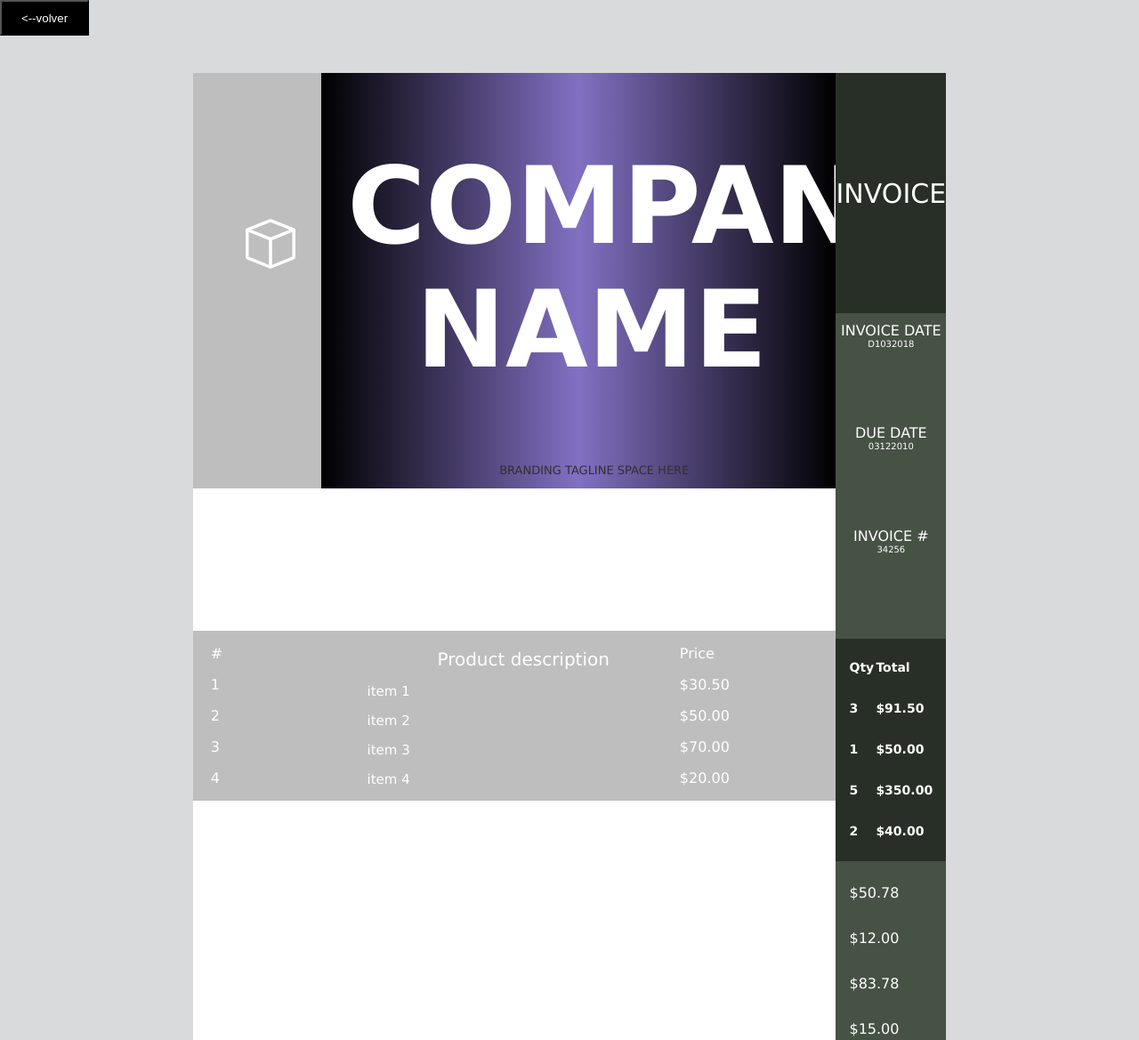
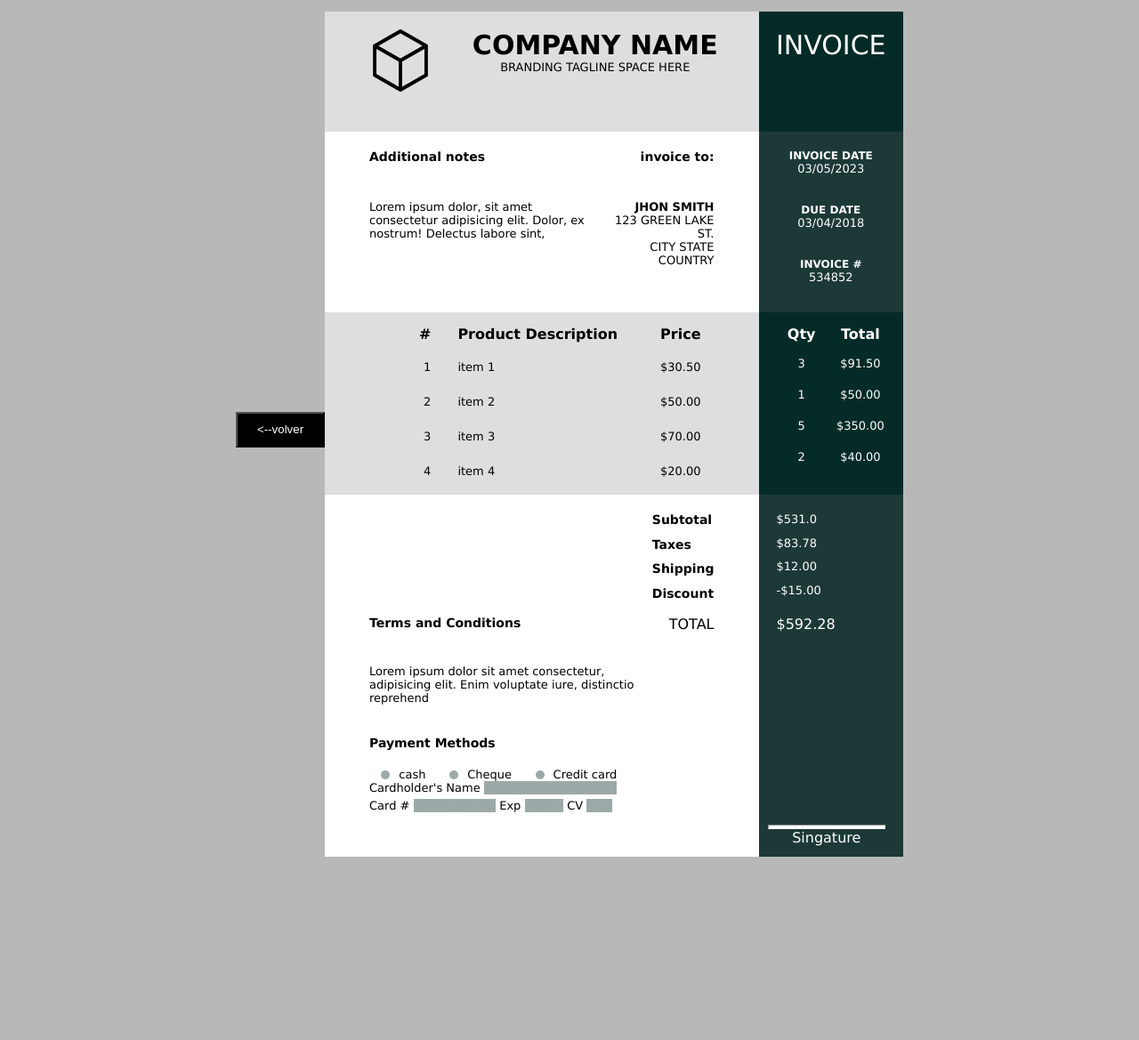
Before and after one commit to mayerlyuribe/Portafolio-Maye, a plain HTML site: page factura/factura.html in a window 1280 px wide. Shown: the top 1169 px of the page at 89% size. After the commit the page ends 976 px from the top, so only its background shows below. Drawn offline with Linux system fonts and the light colour scheme; files that its build step writes are made by us from their sources.

Commit message:
factura realizada

```diff
--- a/factura/factura.html
+++ b/factura/factura.html
@@ -3,113 +3,134 @@
 <head>
     <meta charset="UTF-8">
     <meta name="viewport" content="width=device-width, initial-scale=1.0">
-    <link rel="stylesheet" type="" href="Style.css">
-    <title>Factura</title>
-    <link rel="stylesheet" href="styles.css">
+    <title>Document</title>
+    <link rel="stylesheet" href="./style.css">
     <link rel="shortcut icon" type="image/x-icon" href="../img/invoice.png" type="image">
 </head>
 <body>
         <a href="../index.html">
             <button id = "volver"><--volver</button></a>
-    <div class="box">
-        <div class="left">
-            <div class="uno">
-                <div class="icono">
-                    <svg xmlns="http://www.w3.org/2000/svg" width="56" height="56" fill="currentColor" class="bi bi-box" viewBox="0 0 16 16">
-                        <path d="M8.186 1.113a.5.5 0 0 0-.372 0L1.846 3.5 8 5.961 14.154 3.5zM15 4.239l-6.5 2.6v7.922l6.5-2.6V4.24zM7.5 14.762V6.838L1 4.239v7.923zM7.443.184a1.5 1.5 0 0 1 1.114 0l7.129 2.852A.5.5 0 0 1 16 3.5v8.662a1 1 0 0 1-.629.928l-7.185 2.874a.5.5 0 0 1-.372 0L.63 13.09a1 1 0 0 1-.63-.928V3.5a.5.5 0 0 1 .314-.464z"/>
-                    </svg>
-                </div>
+    <div class="factura">
         <div id="titulo">
+            <img src="img/cubo.png" alt="logo" id="img">
+            <div>
                 <h1 class="titulo1">COMPANY NAME</h1>
                 <p id="titulo2">BRANDING TAGLINE SPACE HERE</p>
             </div>
         </div>
-            <div class="dos">
-                <div id="notas">
-                    <h3 class="notes">Additional notes</h3>
-                    <p class="par1">Ut enim ad minim veniam quis nostrud exercitatiion ullainca laborts nist ut alinup ex ea commodo conedqual.</p>
+        <div id="invoice-titl">
+            <p style="font-size: 30px; text-align: center;">INVOICE</p>
         </div>
-                <div id="invoceto">
-                    <h3>Invoice to:</h3>
-                    <p>JOHN SMITH</p>
-                    <p>123 GREEN LAKE ST</p>
+        <div class ="secc-notes">
+            <div>
+                <h2>Additional notes</h2>
+            </div>
+            <div>
+                <h2 class="info">invoice to:</h2>
+            </div>
+            <div>
+                <p>Lorem ipsum dolor, sit amet consectetur adipisicing elit. Dolor, ex nostrum! Delectus labore sint, </p>
+            </div>
+            <div class="info">
+                <p><strong>JHON SMITH</strong></p>
+                <p>123 GREEN LAKE ST.</p>
                 <p>CITY STATE</p>
                 <p>COUNTRY</p>
             </div>
         </div>
-            <div class="tres">
-                <div id="numl">
-                    <p>#</p>
-                    <p>1</p>
-                    <p>2</p>
-                    <p>3</p>
-                    <p>4</p>
+        <div class ="secc-dates">
+            <div>
+                <h3>INVOICE DATE</h3>
+                <p>03/05/2023</p>
             </div>
-                <div id="num2">
-                    <p id="descripcion">Product description</p>
-                    <p>item 1</p>
-                    <p>item 2</p>
-                    <p>item 3</p>
-                    <p>item 4</p>
+            <div>
+                <h3>DUE DATE</h3>
+                <p>03/04/2018</p>
             </div>
-                <div id="price">
-                    <p>Price</p>
-                    <p>$30.50</p>
-                    <p>$50.00</p>
-                    <p>$70.00</p>
-                    <p>$20.00</p>
+            <div>
+                <h3>INVOICE #</h3>
+                <p>534852</p>
             </div>
         </div>
-            <div id="subtotal">
-                <p><strong>Subtotal</strong></p>
-                <p><strong>Taxes</strong></p>
-                <p><strong>Shipping</strong></p>
-                <p><strong>Discount</strong></p>
-                <span>Total</span>
+        <div class="resumen-productos">
+            <span class="num"><strong>#</strong></span>
+            <span class="item"><strong>Product Description</strong></span>
+            <span class ="price"><strong>Price</strong></span>
+            <p class="num">1</p>
+            <p class="item">item 1</p>
+            <p class="price">$30.50</p>
+            <p class="num">2</p>
+            <p class="item">item 2</p>
+            <p class="price">$50.00</p>
+            <p class="num">3</p>
+            <p class="item">item 3</p>
+            <p class="price">$70.00</p>
+            <p class="num">4</p>
+            <p class="item">item 4</p>
+            <p class="price">$20.00</p>
         </div>
-            <div id="terms">
-                <p><strong>Terms & Conditions</strong>
-                <p class="par2">Lorem ipsum dolor sit amet consectetur adipisicing elit. Voluptas, voluptate.</p>
+        <div class="resumen-total">
+            <span><strong>Qty</strong></span>
+            <span><strong>Total</strong></span>
+            <p>3</p>
+            <p>$91.50</p>
+            <p>1</p>
+            <p>$50.00</p>
+            <p>5</p>
+            <p>$350.00</p>
+            <p>2</p>
+            <p>$40.00</p>
         </div>
-            <div id="payment">
-                <p><strong>Payment Methods</strong></p>
-                <p class="par3">Lorem ipsum dolor sit amet consectetur adipisicing elit. Voluptas, voluptate.</p>
+        <div class="cuentas">
+            <div id="contenido-cuentas">
+                <h5>Subtotal</h5>
+                <h5>Taxes</h5>
+                <h5>Shipping</h5>
+                <h5>Discount</h5>
             </div>
         </div>
-        <div class="right">
-            <div id="invoice-title">
-                <div>INVOICE</div>
+        <div class="cuentas-total">
+            <p>$531.0</p>
+            <p>$83.78</p>
+            <p>$12.00</p>
+            <p>-$15.00</p>
         </div>
-            <div id="invoice">
+        <div class="terminos">
+            <h2>Terms and Conditions</h2>
+            <span class="num" style="padding-right: 50px;">TOTAL</span>
+            <p>Lorem ipsum dolor sit amet consectetur, adipisicing elit. Enim voluptate iure, distinctio reprehend</p>
+        </div>
+        <div id="valor-total">
+            <span style="padding-left: 20px;">$592.28</span>
+        </div>
+        <div class="payment">
             <div>
-                    <p class="tit">INVOICE DATE</p>
-                    <p class = "datos">D1032018</p>
+                <h2 style="margin-bottom: 20px;">Payment Methods</h2>
+                <div class="contenido-pay">
+                    <div class="metodos-pay">
+                        <div class="circulo"></div>
+                        <p>cash</p>
+                    </div>
+                    <div class="metodos-pay">
+                        <div class="circulo"></div>
+                        <p>Cheque</p>
+                    </div>
+                    <div class="metodos-pay">
+                        <div class="circulo"></div>
+                        <p>Credit card</p>
+                    </div>
+                </div>
+                <div id="cardholder">
+                    <p>Cardholder's Name <span class="text-cubierto">samañabwqh por priva</span></p>
+                    <p>Card # <span class="text-cubierto"> 1245aj12sa62</span> Exp <span class="text-cubierto"> Odlsas</span> CV <span class="text-cubierto">jhssj</span></p>
                 </div>
                 <div>
-                    <p class="tit">DUE DATE</p>
-                    <p class = "datos">03122010</p>
-                </div>
-                <div>
-                    <p class="tit">INVOICE #</p>
-                    <p class = "datos">34256</p>
                 </div>
             </div>
-            <div class="qty">
-                <p>Qty</p><p>Total</p>
-                <p>3</p><p>$91.50</p>
-                <p>1</p><p>$50.00</p>
-                <p>5</p><p>$350.00</p>
-                <p>2</p><p>$40.00</p>
         </div>
-            <div id="prices">
-                <p>$50.78</p>
-                <p>$12.00</p>
-                <p>$83.78</p>
-                <p>$15.00</p>
-            </div>
-            <div id="tot">
-                <strong><p>$592.28</p></strong>
-                <strong><p>Singature</p></strong>
+        <div class="linea-fin">
+            <hr style="height: 3px; background-color: #ffffff;">
+            <span>Singature</span>
         </div>
     </div>
 </body>
--- /dev/null
+++ b/factura/style.css
@@ -0,0 +1,191 @@
+*{
+    font-family: verdana, sans-serif, Helvetica;
+    margin: 0;
+    padding: 0;
+}
+body{
+    display: flex;
+    justify-content: center;
+    align-items: center;
+    background-color: #b8b8b8;
+    margin: 1%;
+}
+h1{
+    font-weight: bold;
+    font-size: 30px;
+}
+h3{
+    font-size: 12px;
+}
+h2{
+    font-size: 14px;
+}
+P{
+    font-weight: 100;
+    font-size: 13px;
+}
+h5{
+    font-weight: bolder;
+    font-size: 14px;
+}
+
+.factura{
+    width: 650px;
+    height: 950px;
+    background-color: #ffffff;
+    display: grid;
+    grid-template-columns: 3fr 1fr;
+    grid-template-rows: 1fr 1.5fr 1fr 1fr 1fr 1fr;
+}
+
+#titulo{
+    display: grid;
+    grid-template-columns: 1fr 4fr;
+    grid-template-rows: 1fr;
+    text-align: center;
+    background-color: #dedede;
+    padding-top: 20px;
+}
+
+#img{
+    width: 70px;
+    margin-left: 50px;
+}
+
+#invoice-titl{
+    padding-top: 20px;
+    text-align: center;
+    font-weight: 100;
+    background-color:#042B27 ;
+    color: #ffffff;
+}
+.secc-notes{
+    display: grid;
+    grid-template-columns: 1.5fr 1fr;
+    background-color: #ffffff;
+    padding-top: 20px;
+    padding-bottom: 20px;
+    margin-left: 50px;
+    gap: 10px;
+}
+.info{
+    text-align: right;
+    padding-right: 50px;
+}
+.secc-dates{
+    display: grid;
+    grid-template-rows: 1fr 1fr 1fr;
+    text-align: center;
+    background-color: #1c3937;
+    color: #ffffff;
+    padding-top: 20px;
+}
+.resumen-productos{
+    display: grid;
+    grid-template-columns: 1fr 2fr 1fr;
+    grid-template-rows: repeat(5, 1fr);
+    background-color: #dedede;
+    gap:20px;
+    padding: 15px;
+}
+.price{
+    text-align: right;
+    padding-right: 50px;
+}
+.item{
+    padding-left: 10px;
+}
+.resumen-total{
+    background-color: #042B27;
+    color: #ffffff;
+    display: grid;
+    grid-template-columns: 1fr 1fr;
+    grid-template-rows: repeat(5, 1fr);
+    text-align: center;
+    padding: 15px;
+}
+.num{
+    text-align: right;
+}
+.cuentas{
+    display: flex;
+    justify-content: flex-end;
+    width: 100%;
+}
+#contenido-cuentas{
+    text-align: left;
+    display: flex;
+    flex-direction: column;
+    gap:10%;
+    padding-right: 50px;
+    padding-top: 20px;
+}
+.cuentas-total{
+    background-color:#1c3937 ;
+    color: #ffffff;
+    font-weight: 300;
+    display: flex;
+    flex-direction: column;
+    gap: 10%;
+    padding-left: 20px;
+    padding-top: 20px;
+}
+.terminos{
+    display: grid;
+    grid-template-columns: 3fr 1fr;
+    padding-left: 50px;
+}
+#valor-total{
+    background-color: #1c3937;
+    color: #ffffff;
+}
+.linea-fin{
+    background-color: #1c3937;
+    color: #ffffff;
+}
+.payment{
+    display: grid;
+    grid-template-columns: 2fr 1fr;
+    padding-left: 50px;
+    margin-bottom: 40px;
+}
+.contenido-pay{
+    display: flex;
+    flex-direction: row;
+    align-items:center;
+    justify-content: space-around;
+
+}
+.circulo{
+    width: 10px;
+    height: 10px;
+    background-color: #9ca9a8;
+    border-radius: 50%;
+}
+.metodos-pay{
+    display: flex;
+    gap: 10px;
+    align-items: center;
+}
+#cardholder{
+    display: flex;
+    flex-wrap: wrap;
+    direction: row;
+    gap: 5px;
+}
+.text-cubierto{
+    color: #9ca9a8;
+    background-color: #9ca9a8;
+}
+.linea-fin{
+    padding: 100px 20px 10px 10px;
+    text-align: center;
+}
+#volver{
+    font-family: "Revalia", sans-serif;
+    background-color: #000000;
+    color:white;
+    width: 100px;
+    height: 40px;
+    margin-bottom: 10px ;
+}
--- a/factura/styles.css
+++ /dev/null
@@ -1,193 +0,0 @@
-body{
-    margin: 0;
-    padding: 0;
-    background-color: rgb(217, 218, 219);
-    font-family: Verdana, Geneva, Tahoma, sans-serif;
-}
-
-.box{
-    width: 35%;
-    min-height: 80vh;
-    margin: auto;
-    padding-top: 2.5%;
-    display: grid;
-    justify-content: center;
-    align-items: center;
-    grid-template-columns: 2fr 1fr;
-    align-items: stretch;
-    margin-bottom: 40px;
-}
-*/columna izquierda*/
-.left {
-    background-color: rgb(255, 255, 255);
-    display: flex;
-    flex-direction: column;
-}
-.uno {
-    background-color: rgb(190, 190, 190);
-    display: grid;
-    grid-template-columns: 20% 80%;
-    flex: 2;
-}
-.icono{
-    display: flex;
-    justify-content: center;
-    align-items: center;
-    width: 120%;
-    height: 70%;
-    margin-top: 20%;
-}
-.titulo{
-    position: static;
-    display: flex;
-    justify-content: center;
-    flex-direction: column;
-    width: 100%;
-    height: 100%;
-    padding: 0 100px;
-}
-.titulo1{
-    margin-left: 5%;
-}
-#titulo2{
-    font-size:small;
-    color: rgb(49, 48, 48);
-    margin-left: 6%;
-}
-
-.dos {
-    background-color: rgb(255, 255, 255);
-    display: grid;
-    grid-template-columns: 67% 33%;
-    padding-left: 10px;
-    flex: 3;
-}
-#notes{
-    font-size: larger;
-    margin-left: 15%;
-    margin-top: 100px;
-}
-#invoceto{
-    font-size:small;
-    text-align: right;
-    padding-right: 20px;
-}
-.tres {
-    background-color: rgb(190, 190, 190);
-    display: grid;
-    grid-template-columns: 1fr 2fr 1fr;
-    padding-left: 20px;
-    flex: 2;
-}
-.numeros{
-    font-size: 15px;
-}
-#numl{
-    margin-top: auto;
-}
-#num2{
-    margin-top: auto;
-    font-size: 15px;
-}
-#subtotal {
-    text-align: right;
-    padding-right: 20px;
-    flex: 1;
-    display: flex;
-    flex-direction: column;
-    justify-content: center;
-    background-color: rgb(255, 255, 255);
-}
-
-#terms {
-    flex: 1;
-    padding-left: 10px;
-    display: flex;
-    flex-direction: column;
-    justify-content: center;
-    background-color: rgb(255, 255, 255);
-
-}
-
-#payment {
-    flex: 1;
-    padding-left: 10px;
-    display: flex;
-    flex-direction: column;
-    justify-content: center;
-    background-color: rgb(255, 255, 255);
-}
-#titulo{
-    text-align: center;
-}
-
-.right {
-    display: flex;
-    flex-direction: column;
-    color: white;
-}
-
-#invoice-title {
-    background-color: rgb(40, 47, 39);
-    text-align: center;
-    font-size: 30px;
-    padding: 20px 0;
-    flex: 2;
-    display: flex;
-    align-items: center;
-    justify-content: center;
-}
-
-#invoice {
-    background-color: rgb(70, 82, 68);
-    text-align: center;
-    padding: 10px 0;
-    flex: 3;
-    display: grid;
-    grid-template-rows:repeat(3, 1fr);
-    direction: rows;
-    justify-content: center;
-}
-
-.qty {
-    background-color: rgb(40, 47, 39);
-    display: grid;
-    grid-template-columns: repeat(2, 1fr);
-    padding: 10px 15px;
-    flex: 2;
-    font: bold 14px Verdana, Geneva, Tahoma, sans-serif;
-}
-
-#prices {
-    background-color: rgb(70, 82, 68);
-    padding: 10px 15px;
-    flex: 1;
-    display: flex;
-    flex-direction: column;
-    justify-content: center;
-}
-
-#tot {
-    background-color: rgb(40, 47, 39);
-    padding: 10px 15px;
-    flex: 1;
-    display: flex;
-    flex-direction: column;
-    justify-content: center;
-    align-items: center;
-}
-.datos{
-    font-size: 10px;
-    margin: 0%;
-}
-.tit{
-    margin: 0;
-}
-#volver{
-    font-family: "Revalia", sans-serif;
-    background-color: #000000;
-    color:white;
-    width: 100px;
-    height: 40px;
-    margin-bottom: 10px ;
-}
--- a/style.css
+++ b/style.css
@@ -39,7 +39,7 @@ body{
     box-shadow: 0 8px 24px rgba(49, 44, 145, 0.2);
     border: 2px solid transparent;
     background-image: linear-gradient(white, white),
-                      linear-gradient(135deg, #312c91, #7F77DD);
+                    linear-gradient(135deg, #312c91, #7F77DD);
     background-origin: border-box;
     background-clip: padding-box, border-box;
 }
```
Also changed, not shown: factura/img/cubo.png (added). Lines whose indentation alone changed are shown as unchanged.
